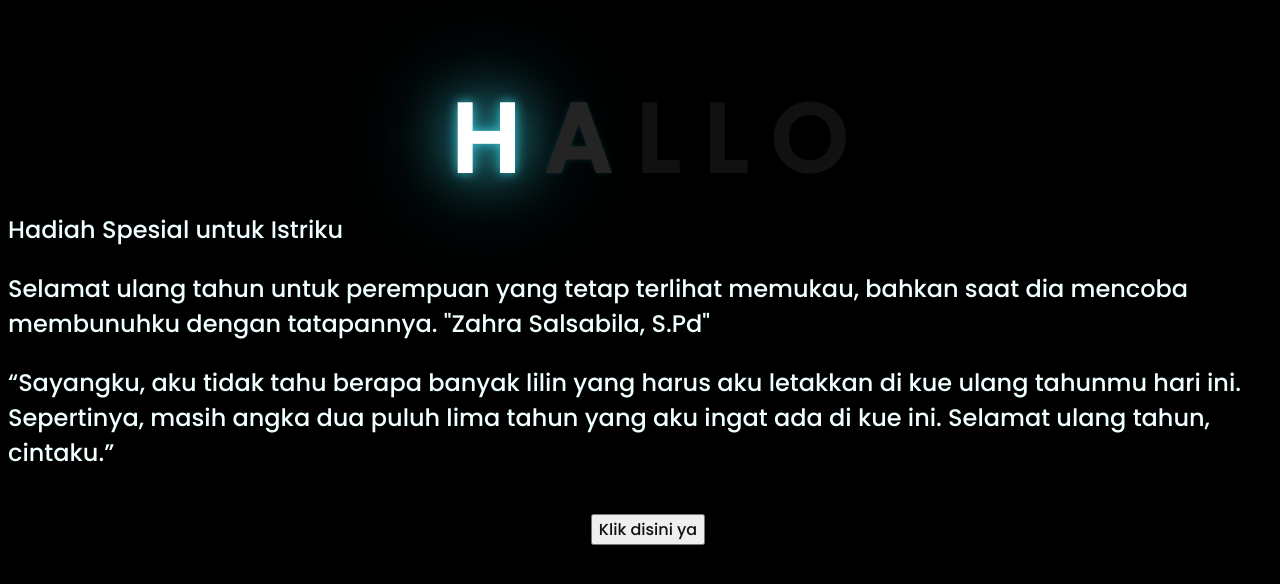
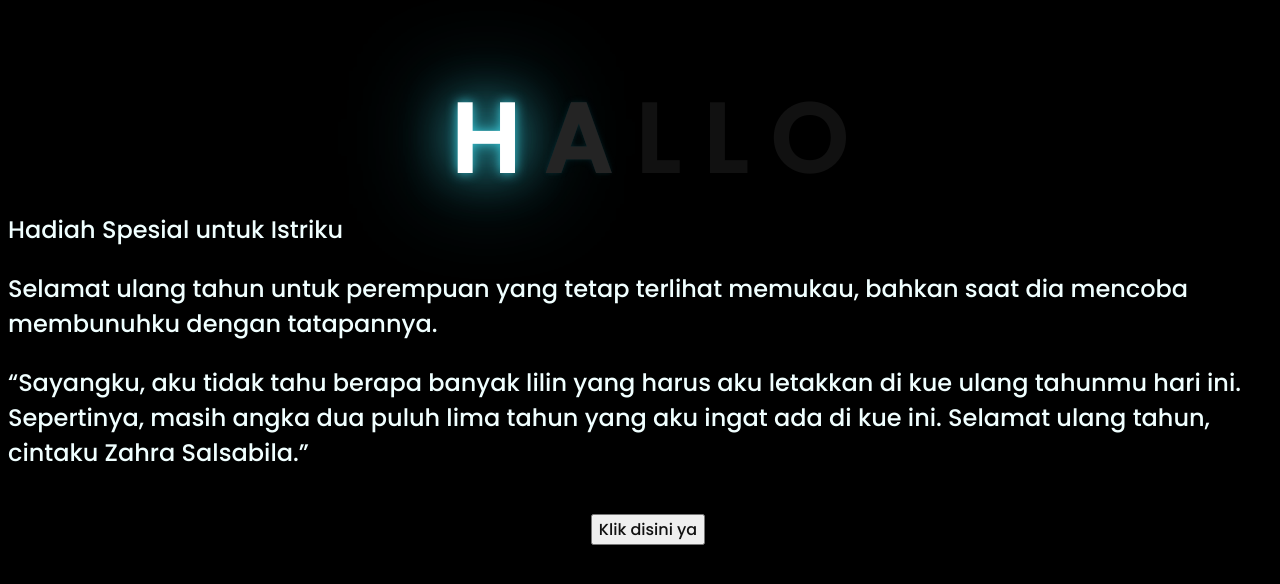
Before and after one commit to setiawaneko/meong, a plain HTML site: page index.html in a window 1280 px wide. Shown: the part 102-686 px from the top of the page. Drawn offline with Linux system fonts and the light colour scheme.

Commit message:
index.html

```diff
--- a/index.html
+++ b/index.html
@@ -19,8 +19,8 @@
     </div>
     <div class="description">
         <span>Hadiah Spesial untuk Istriku</span>
-        <p></p><span>Selamat ulang tahun untuk perempuan yang tetap terlihat memukau, bahkan saat dia mencoba membunuhku dengan tatapannya. "Zahra Salsabila, S.Pd"</p></span>
-    <p> “Sayangku, aku tidak tahu berapa banyak lilin yang harus aku letakkan di kue ulang tahunmu hari ini. Sepertinya, masih angka dua puluh lima tahun yang aku ingat ada di kue ini. Selamat ulang tahun, cintaku.”</p>
+        <p><span>Selamat ulang tahun untuk perempuan yang tetap terlihat memukau, bahkan saat dia mencoba membunuhku dengan tatapannya.</p></span>
+    <p><span>“Sayangku, aku tidak tahu berapa banyak lilin yang harus aku letakkan di kue ulang tahunmu hari ini. Sepertinya, masih angka dua puluh lima tahun yang aku ingat ada di kue ini. Selamat ulang tahun, cintaku Zahra Salsabila.”</span></p>
     </div>
     <div class="button">
         <button>
```
